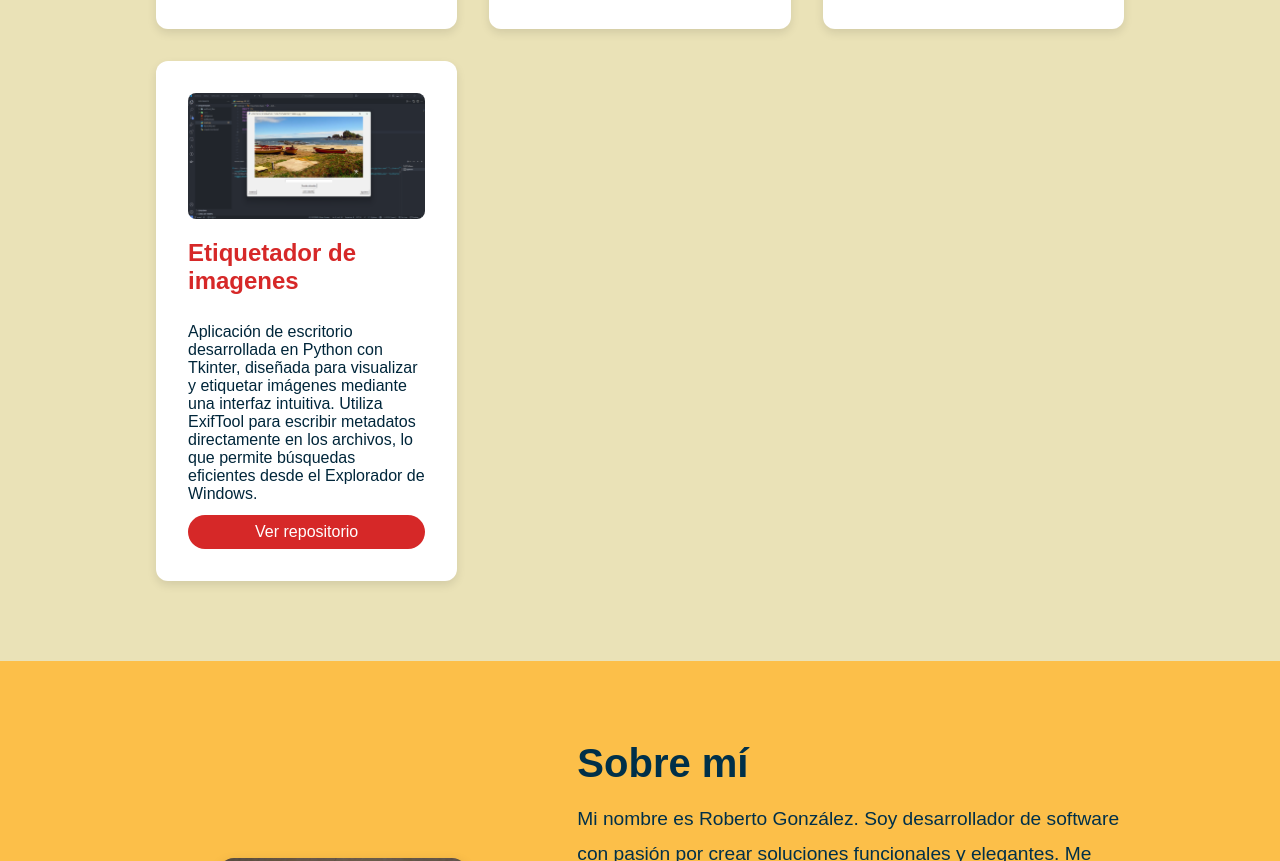
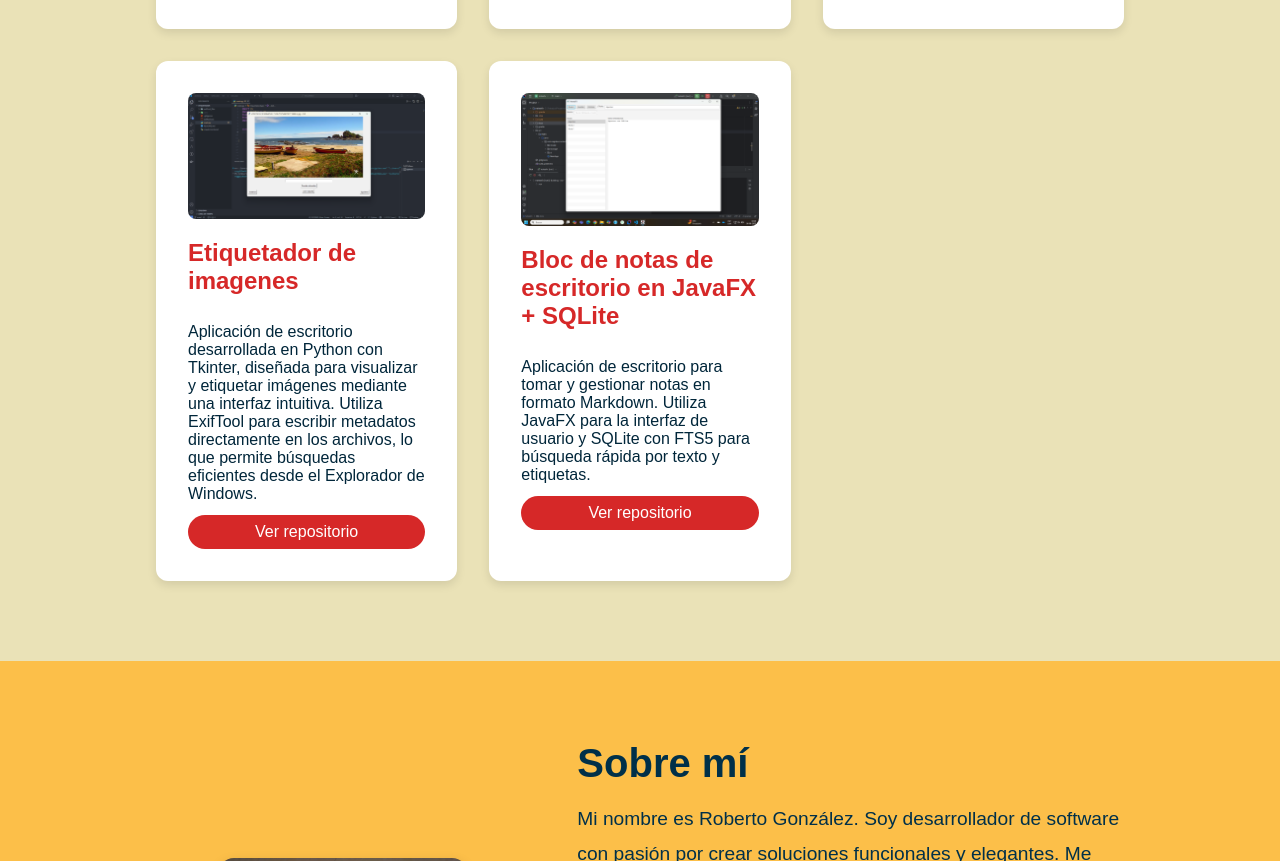
Before and after one commit to REGGDIS/portfolio, a website: page index.html in a window 1280 px wide. Shown: the part 1745-2606 px from the top of the page. Drawn offline with nearby package versions, Linux system fonts and the light colour scheme.

Commit message:
Actualización Proyectos

```diff
--- a/index.html
+++ b/index.html
@@ -102,6 +102,14 @@
                                 <a href="https://github.com/REGGDIS/etiquetador-imagenes" target="_blank" class="project-link">Ver repositorio</a>
                             </div>
                         </div>
+                        <div class="project-card">
+                            <img src="./assets/images/proyecto8-thumbnail.png" alt="Captura del proyecto 4" class="project-image">
+                            <div class="project-content">
+                                <h3>Bloc de notas de escritorio en JavaFX + SQLite</h3>
+                                <p>Aplicación de escritorio para tomar y gestionar notas en formato Markdown. Utiliza JavaFX para la interfaz de usuario y SQLite con FTS5 para búsqueda rápida por texto y etiquetas.</p>
+                                <a href="https://github.com/REGGDIS/notesfx" target="_blank" class="project-link">Ver repositorio</a>
+                            </div>
+                        </div>
                     </div>
                 </div>
             </div>
```
Also changed, not shown: assets/images/proyecto8-thumbnail.png (added).
